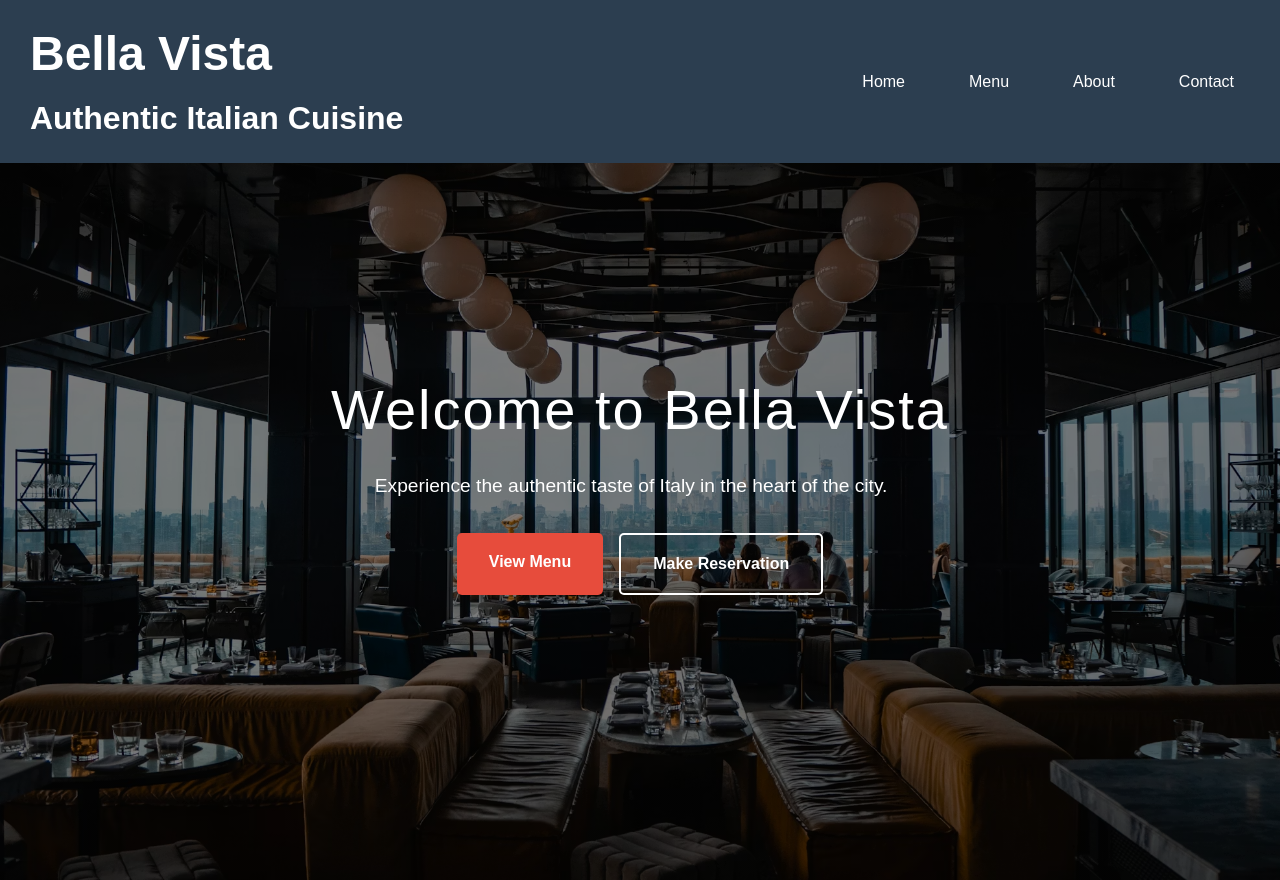
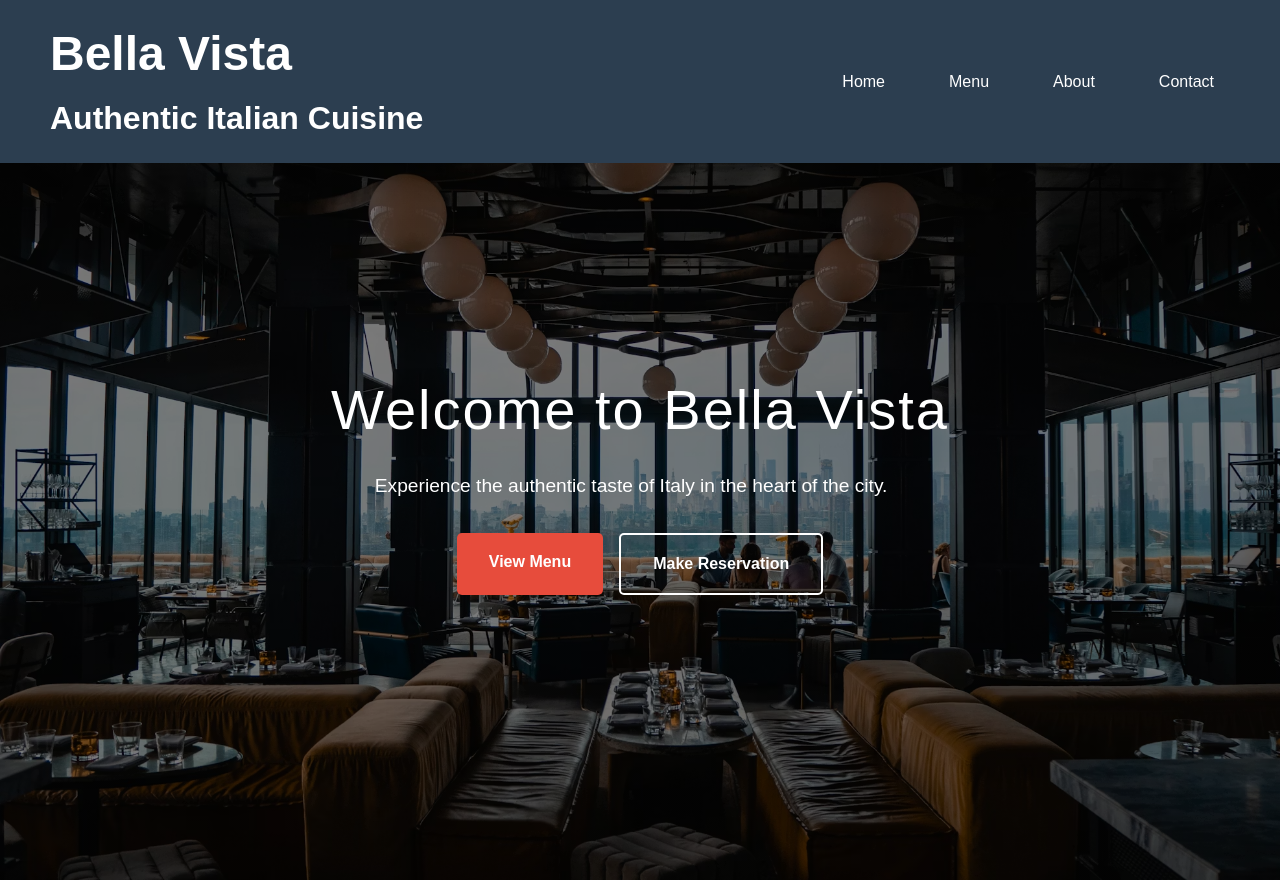
Before and after one commit to SumanKarmakar467/BellaVista_Restaurant, a plain HTML site: page index.html in a window 1280 px wide. Shown: the top 880 px of the page. Drawn offline with Linux system fonts and the light colour scheme.

Commit message:
Update style.css
add

```diff
--- a/style.css
+++ b/style.css
@@ -1,7 +1,7 @@
 *{
     margin:0;
     padding:0;
-    box-sizing:border-bo;
+    box-sizing:border-box;
 }
 
 
```
